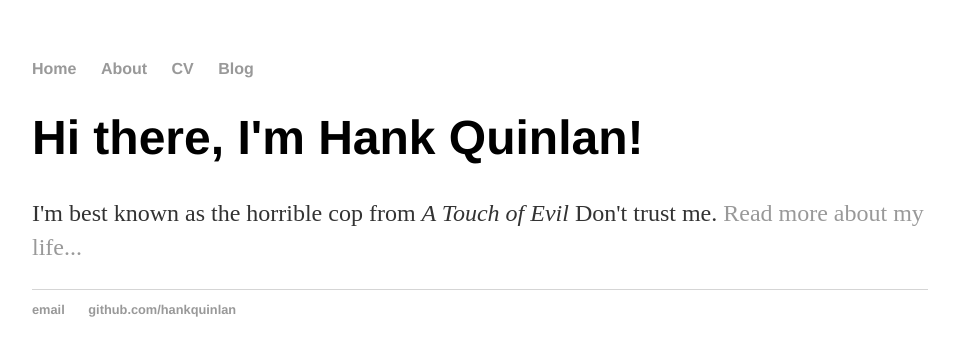
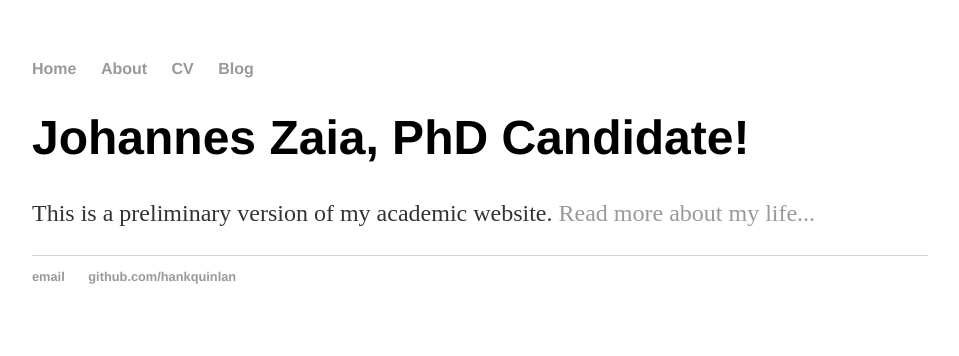
Before and after one commit to johanneszaia/johanneszaia.github.io, a Jekyll site: the page built from index.html, in a window 1280 px wide. Shown: the top 356 px of the page, without its empty margins (160-1119 px from the left). Built offline with Jekyll 4.4.1, drawn with Linux system fonts in a browser that asks for light colours.

Commit message:
Update index.html

```diff
--- a/index.html
+++ b/index.html
@@ -3,6 +3,6 @@ layout: default
 title: Johannes Zaia, PhD Candidate
 ---
 <div class="blurb">
-	<h1>Hi there, I'm Hank Quinlan!</h1>
-	<p>I'm best known as the horrible cop from <em>A Touch of Evil</em> Don't trust me. <a href="/about">Read more about my life...</a></p>
+	<h1>Johannes Zaia, PhD Candidate!</h1>
+	<p>This is a preliminary version of my academic website. <a href="/about">Read more about my life...</a></p>
 </div><!-- /.blurb -->
```
